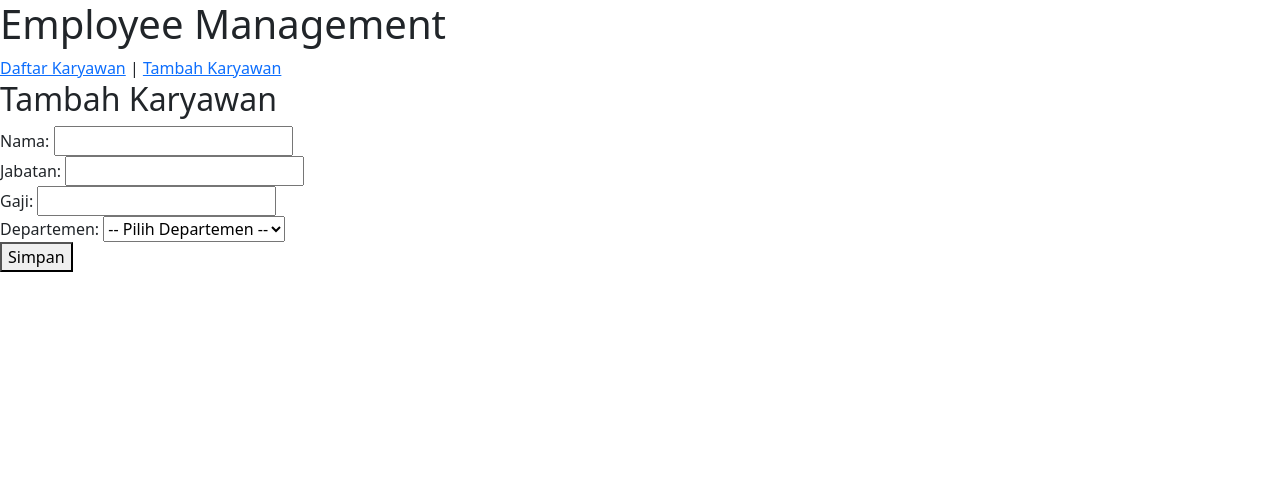
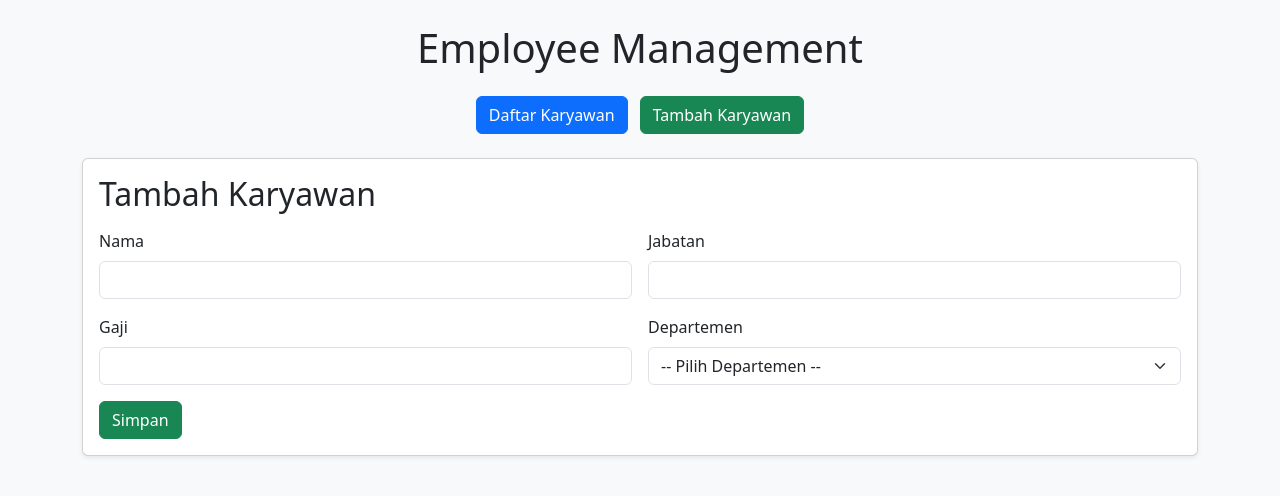
Before and after one commit to Yosef1997/employees-management, a website: page client/index.html at #!/employees/new in a window 1280 px wide. Drawn offline with nearby package versions, Linux system fonts and the light colour scheme; some packages are replaced by stand-ins of ours; no server answers.

Commit message:
feat(styling): memperbaiki styling views dan implementasi bootstrap pada index.html

```diff
--- a/client/index.html
+++ b/client/index.html
@@ -15,10 +15,22 @@
     <script src="services/employeeService.js"></script>
     <script src="controllers/employeeController.js"></script>
   </head>
-  <body>
-    <h1>Employee Management</h1>
-    <a href="#!/employees">Daftar Karyawan</a> |
-    <a href="#!/employees/new">Tambah Karyawan</a>
-    <div ng-view></div>
+  <body class="bg-light">
+    <div class="container py-4">
+      <h1 class="text-center mb-4">Employee Management</h1>
+
+      <nav class="mb-4 text-center">
+        <a href="#!/employees" class="btn btn-primary me-2">Daftar Karyawan</a>
+        <a href="#!/employees/new" class="btn btn-success">Tambah Karyawan</a>
+      </nav>
+
+      <div class="card shadow-sm">
+        <div class="card-body">
+          <div ng-view></div>
+        </div>
+      </div>
+    </div>
+
+    <script src="https://cdn.jsdelivr.net/npm/bootstrap@5.3.3/dist/js/bootstrap.bundle.min.js"></script>
   </body>
 </html>
--- a/client/views/employee-form.html
+++ b/client/views/employee-form.html
@@ -1,22 +1,38 @@
-<h2>Tambah Karyawan</h2>
-<form ng-submit="addEmployee()">
-  <label>Nama:</label>
-  <input type="text" ng-model="employee.Name" required /><br />
+<h2 class="mb-3">Tambah Karyawan</h2>
+<form ng-submit="addEmployee()" class="row g-3">
+  <div class="col-md-6">
+    <label class="form-label">Nama</label>
+    <input type="text" class="form-control" ng-model="employee.Name" required />
+  </div>
 
-  <label>Jabatan:</label>
-  <input type="text" ng-model="employee.Position" /><br />
+  <div class="col-md-6">
+    <label class="form-label">Jabatan</label>
+    <input type="text" class="form-control" ng-model="employee.Position" />
+  </div>
 
-  <label>Gaji:</label>
-  <input type="number" ng-model="employee.Salary" required /><br />
+  <div class="col-md-6">
+    <label class="form-label">Gaji</label>
+    <input
+      type="number"
+      class="form-control"
+      ng-model="employee.Salary"
+      required
+    />
+  </div>
 
-  <label>Departemen:</label>
-  <select
-    ng-model="employee.DepartmentID"
-    ng-options="d.DepartmentID as d.DepartmentName for d in departments"
-    required
-  >
-    <option value="">-- Pilih Departemen --</option></select
-  ><br />
+  <div class="col-md-6">
+    <label class="form-label">Departemen</label>
+    <select
+      class="form-select"
+      ng-model="employee.DepartmentID"
+      ng-options="d.DepartmentID as d.DepartmentName for d in departments"
+      required
+    >
+      <option value="">-- Pilih Departemen --</option>
+    </select>
+  </div>
 
-  <button type="submit">Simpan</button>
+  <div class="col-12">
+    <button type="submit" class="btn btn-success">Simpan</button>
+  </div>
 </form>
```
Also changed, not shown: client/views/employee-edit.html (+33 -17 lines), client/views/employees.html (+53 -8 lines).
